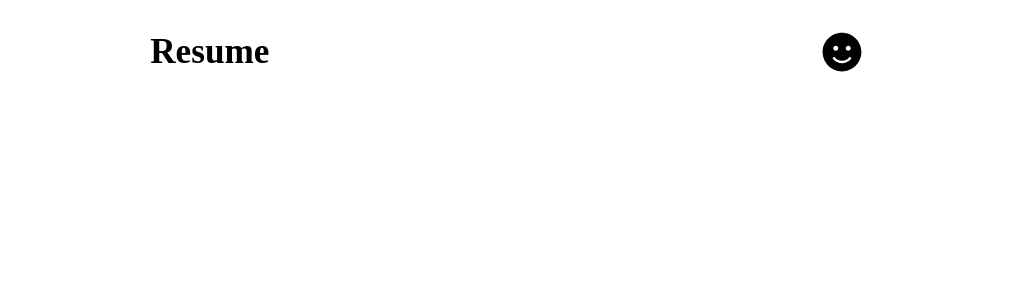
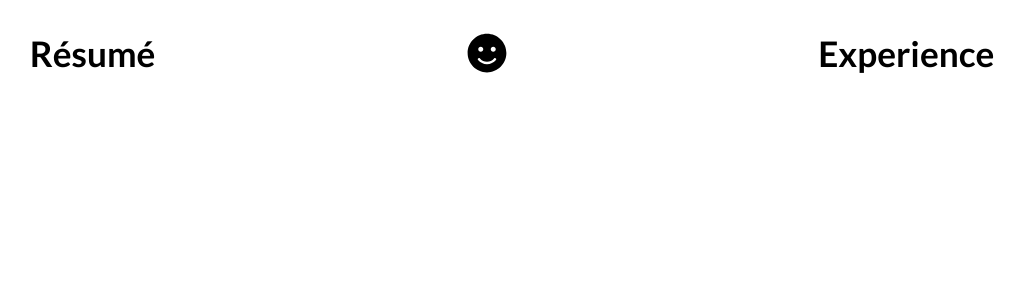
Before and after one commit to Kevinfrias4/resume-website, a React (Create React App) app: page / in a window 1280 px wide. Shown: the top 300 px of the page, without its empty margins (128-1152 px from the left). Built offline with nearby package versions, Linux system fonts and the light colour scheme.

Commit message:
Added styling

```diff
--- a/public/index.html
+++ b/public/index.html
@@ -9,6 +9,7 @@
       name="description"
       content="Web site created using create-react-app"
     />
+    <link href="https://fonts.googleapis.com/css2?family=Lato:wght@400;700&display=swap" rel="stylesheet">
     <link rel="apple-touch-icon" href="%PUBLIC_URL%/logo192.png" />
     <!--
       manifest.json provides metadata used when your web app is installed on a
--- a/src/App.js
+++ b/src/App.js
@@ -16,9 +16,16 @@ function App() {
 }
 
 const Main = styled.div`
-&.library-active {
-  margin-left: 20%;
-}
-`
+  &.profile-active {
+    margin-left: 30%;
+    transition: ease-in;
+  }
+  &.App {
+    transition: all 0.5s ease;
+    * {
+      font-family: "Lato", sans-serif;
+    }
+  }
+`;
 
 export default App;
--- a/src/components/MyInfo.js
+++ b/src/components/MyInfo.js
@@ -7,8 +7,11 @@ const MyInfo = ({ profileStatus }) => {
         <Profile className={`profile ${profileStatus ? "active-profile" : ""}`}>
             <h1>Pup Ruffles</h1>
             <Image src={dog} alt="dog"/>
-            <p>Age: 3<br/>
-                Ethnicity: Golden Retriever
+            <p>
+                <span>Age</span>: 3
+                <br/>
+                <br/>
+                <span>Breed</span>: Golden Retriever
             </p>
             <p>
                 Bone collecting is my new hobby.  Walks in the park are my favorite as well as beef treats.
@@ -20,9 +23,11 @@ const MyInfo = ({ profileStatus }) => {
 const Profile = styled.div`
     background: white;
     position: fixed;
-    top: 5rem;
+    //top: 7rem;
+    top: 0;
     left: 0;
-    height: 70%;
+    //height: 70%;
+    height: 100%;
     width: 20rem;
     border-radius: 10px;
     box-shadow: 2px 2px 50px rgb(182, 180, 180);
@@ -32,12 +37,18 @@ const Profile = styled.div`
     transition: all 0.5s ease;
     opacity: 0;
     h1 {
+        margin-top: 2.2rem;
         padding: 0rem 4rem;
-        color: #ada1a1;
+        //color: #ada1a1;
+        color: #b3971c;
     }
     p {
         padding: 0rem 4rem;
         color: #ada1a1;
+    }
+    span {
+        color: #b3971c;
+        font-weight: bold;
     }
 
     &::-webkit-scrollbar {
@@ -52,14 +63,14 @@ const Profile = styled.div`
         background: transparent;
     }
     &.active-profile {
-        transform: translateX(+115%);
+        transform: translateX(0%);
         opacity: 1;
     }
 `;
 
 const Image = styled.img`
     width: 10rem;
-    height: 10rem;
+    height: 10rem;;
     object-fit: cover;
     border-radius: 50%;
     padding: 0rem 4rem;
--- a/src/components/Nav.js
+++ b/src/components/Nav.js
@@ -6,10 +6,11 @@ import { faSmile } from '@fortawesome/free-solid-svg-icons';
 const Nav = ({ setProfileStatus, profileStatus }) => {
     return (
         <StyleNav>
-            <h1>Resume</h1>
+            <h1>Résumé</h1>
             <button onClick={() => setProfileStatus(!profileStatus)}>
                 <FontAwesomeIcon icon={faSmile} size='3x' />
             </button>
+            <h1>Experience</h1>
         </StyleNav>
     );
 }
```
